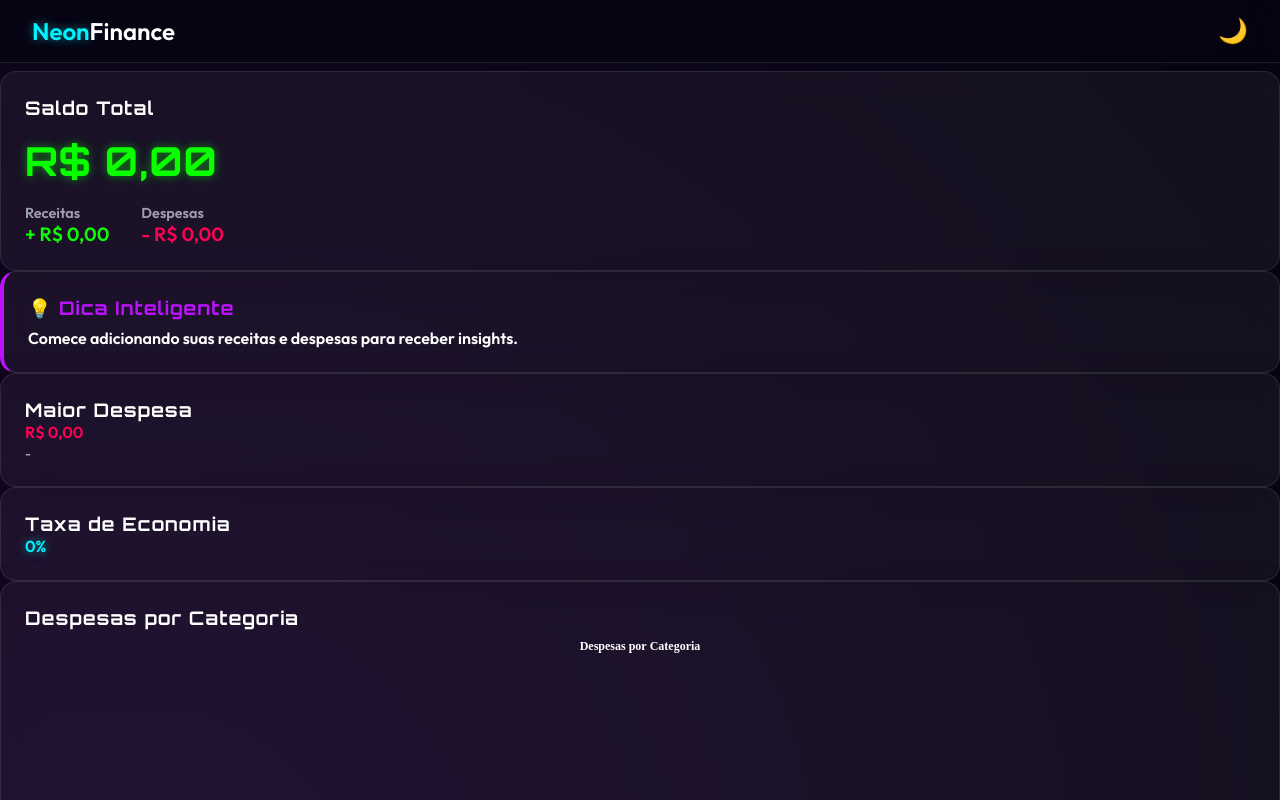
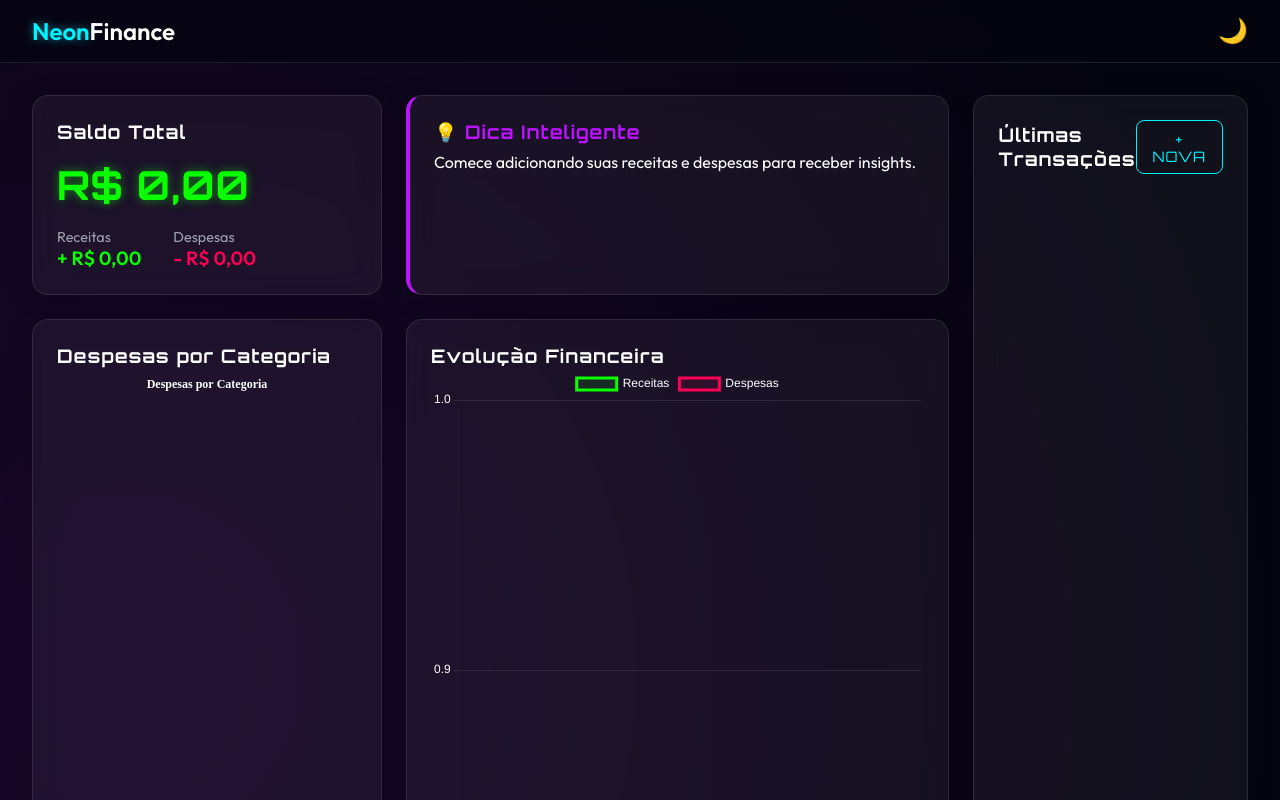
Before and after one commit to vinimacar/finance, a website built with Vite: page index.html in a window 1280 px wide. Shown: the top 800 px of the page. Built offline with nearby package versions, Linux system fonts and the light colour scheme; some packages are replaced by stand-ins of ours; no server answers; the database is empty.

Commit message:
Rebuild style.css with correct syntax

```diff
--- a/style.css
+++ b/style.css
@@ -91,18 +91,83 @@ h3 {
 .dashboard-grid {
   display: grid;
   grid-template-columns: 1fr;
-  font-weight: 700;
-  margin: 0.5rem 0;
+  gap: 1.5rem;
+  padding: 2rem;
+  max-width: 1400px;
+  margin: 0 auto;
 }
 
-.small-text {
-  font-size: 0.8rem;
-  color: var(--text-muted);
+@media (min-width: 768px) {
+  .dashboard-grid {
+    grid-template-columns: repeat(2, 1fr);
+  }
+
+  .balance-card {
+    grid-column: span 2;
+  }
+
+  .tips-card {
+    grid-column: span 2;
+  }
 }
 
-/* Evolution Card */
-.evolution-card {
-  min-height: 300px;
+@media (min-width: 1024px) {
+  .dashboard-grid {
+    grid-template-columns: repeat(4, 1fr);
+  }
+
+  .balance-card {
+    grid-column: 1 / 3;
+  }
+
+  .tips-card {
+    grid-column: 3 / 5;
+  }
+
+  .stat-card {
+    grid-column: span 2;
+  }
+
+  .chart-card {
+    grid-column: 1 / 3;
+  }
+
+  .evolution-card {
+    grid-column: 3 / 5;
+  }
+
+  .transactions-card {
+    grid-column: 1 / 5;
+  }
+}
+
+@media (min-width: 1200px) {
+  .balance-card {
+    grid-column: 1 / 2;
+  }
+
+  .tips-card {
+    grid-column: 2 / 4;
+  }
+
+  .stat-card {
+    grid-column: span 1;
+  }
+
+  .chart-card {
+    grid-column: 1 / 2;
+    grid-row: 2 / 3;
+  }
+
+  .evolution-card {
+    grid-column: 2 / 4;
+    grid-row: 2 / 3;
+  }
+
+  .transactions-card {
+    grid-column: 4 / 5;
+    grid-row: 1 / 3;
+  }
 }
 
 /* Glass Cards */
@@ -151,6 +216,23 @@ h3 {
 .tips-card h3 {
   color: var(--neon-magenta);
   margin-bottom: 0.5rem;
+}
+
+/* Stats Cards */
+.stat-card p {
+  font-size: 1.8rem;
+  font-weight: 700;
+  margin: 0.5rem 0;
+}
+
+.small-text {
+  font-size: 0.8rem;
+  color: var(--text-muted);
+}
+
+/* Evolution Card */
+.evolution-card {
+  min-height: 300px;
 }
 
 /* Transactions */
```
